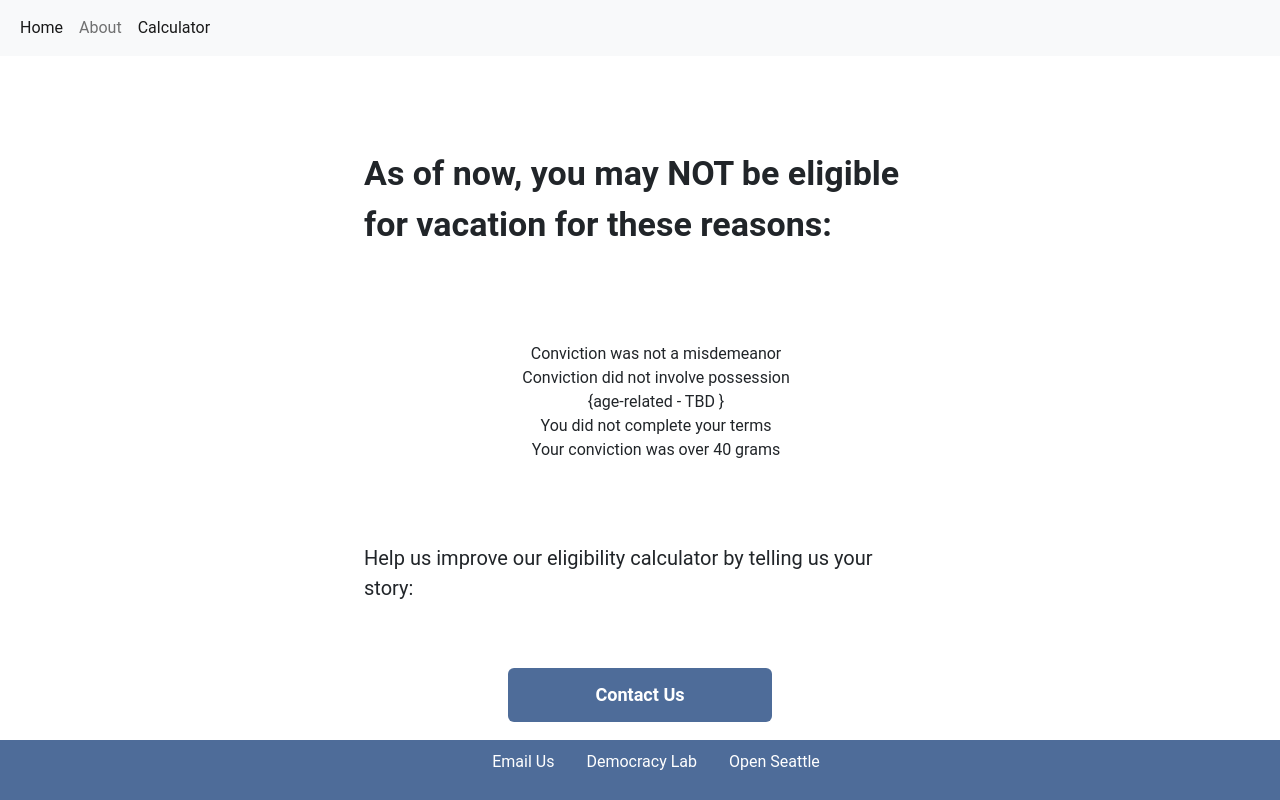
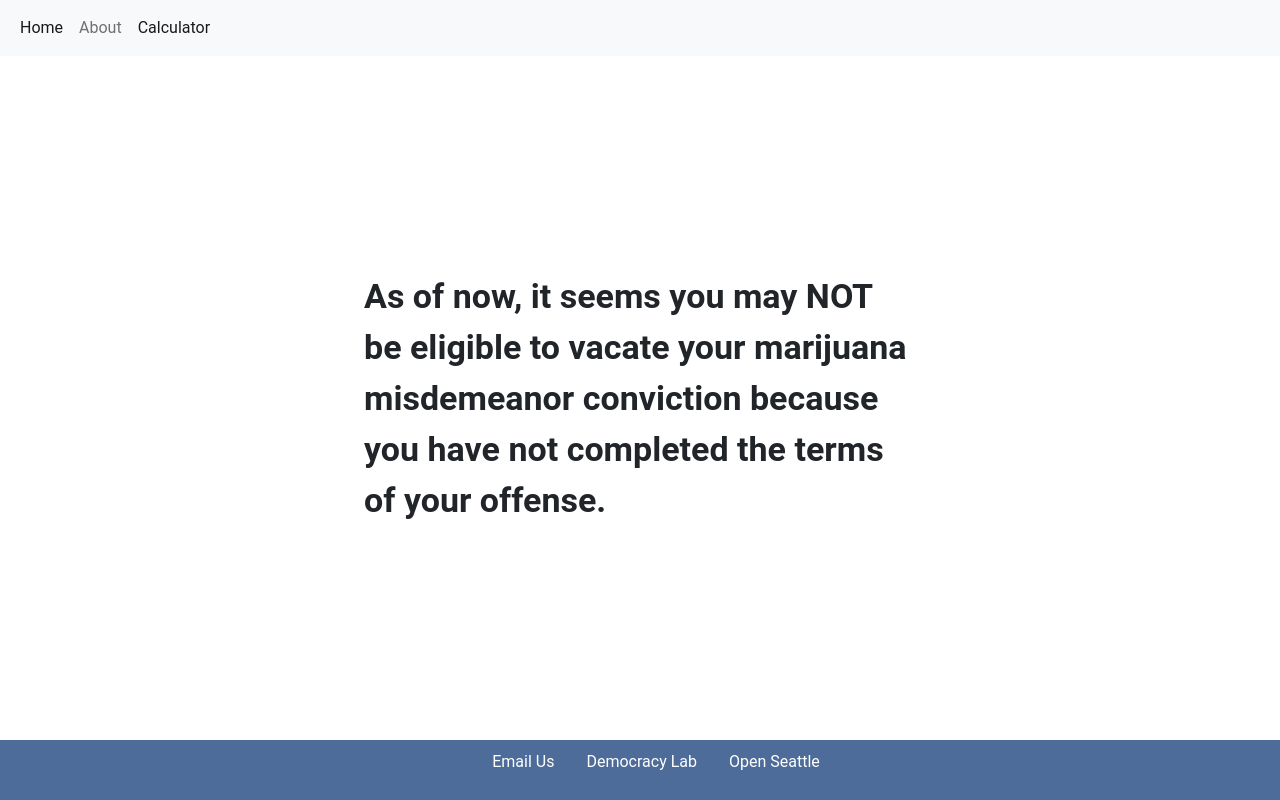
Before and after one commit to openseattle/clearviction-v1, a React (Create React App) app: page /calculator/results in a window 1280 px wide. Built offline with nearby package versions, Linux system fonts and the light colour scheme.

Commit message:
modified copy of result no screen and removed list of reasons why someone may be ineligible

```diff
--- a/src/Components/ResultNo.jsx
+++ b/src/Components/ResultNo.jsx
@@ -1,34 +1,13 @@
 import React from "react";
-import Button from "./Button";
 
-const ResultNo = ({ noneligible }) => {
-  // TODO: Get red 'x' SVG to match figma file
-  const renderItems = () => {
-    return noneligible.map((item) => {
-      /** Skip blank entry */
-      if (!item) return;
-      return <li>{item}</li>;
-    });
-  };
-
-  const handleClick = () => {
-    // redirect to contact page
-    console.log("i was clicked to redirect to contact page");
-  };
-
+const ResultNo = () => {
   return (
     <>
       <p className="calc-col title">
-        As of now, you may NOT be eligible for vacation for these reasons:{" "}
+        As of now, it seems you may NOT be eligible to vacate your marijuana
+        misdemeanor conviction because you have not completed the terms of your
+        offense.
       </p>
-
-      <ul>{noneligible && renderItems()}</ul>
-
-      <p className="calc-col results">
-        Help us improve our eligibility calculator by telling us your story:
-      </p>
-
-      <Button className="calc-button" text="Contact Us" onClick={handleClick} />
     </>
   );
 };
```
